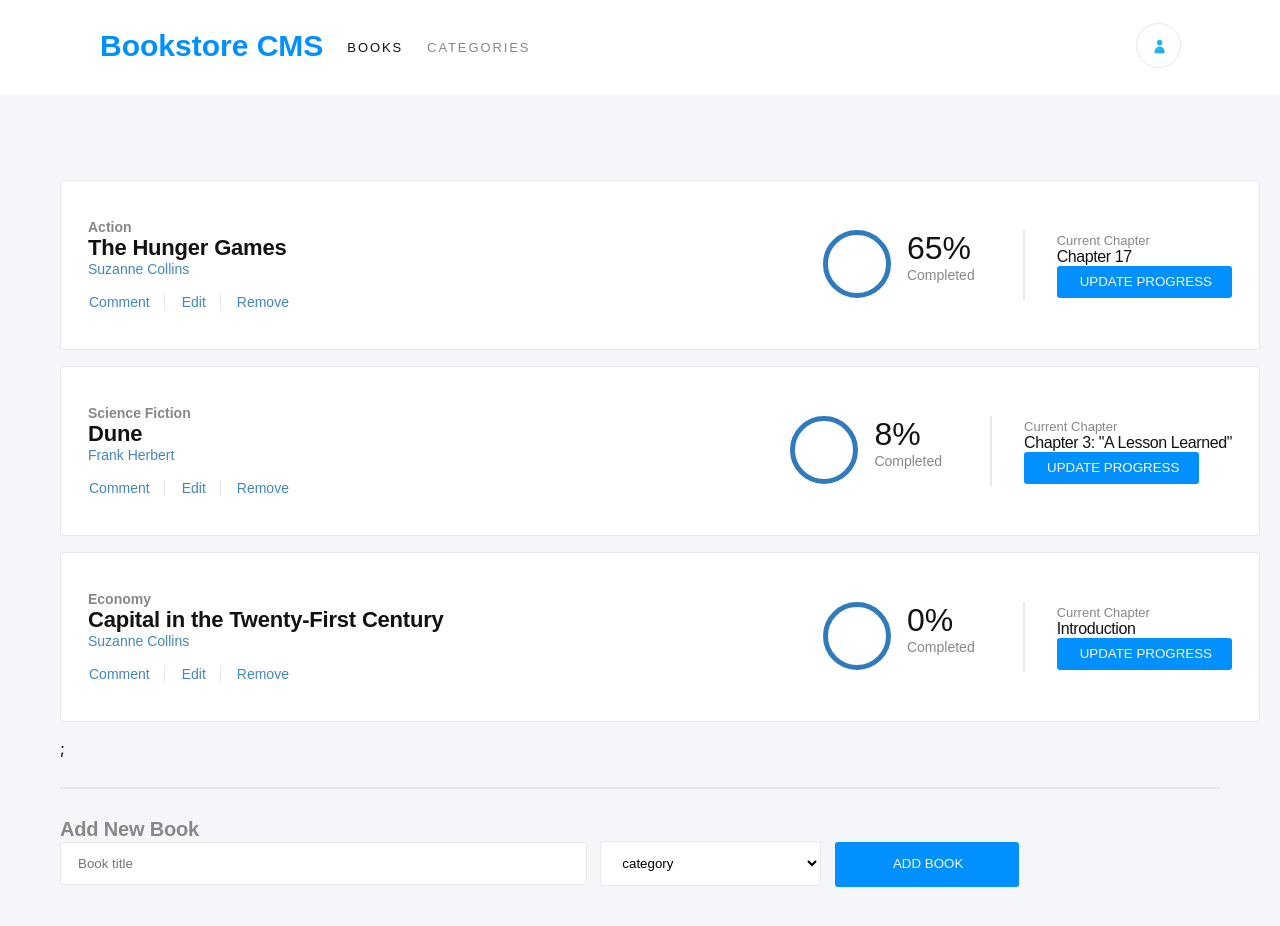
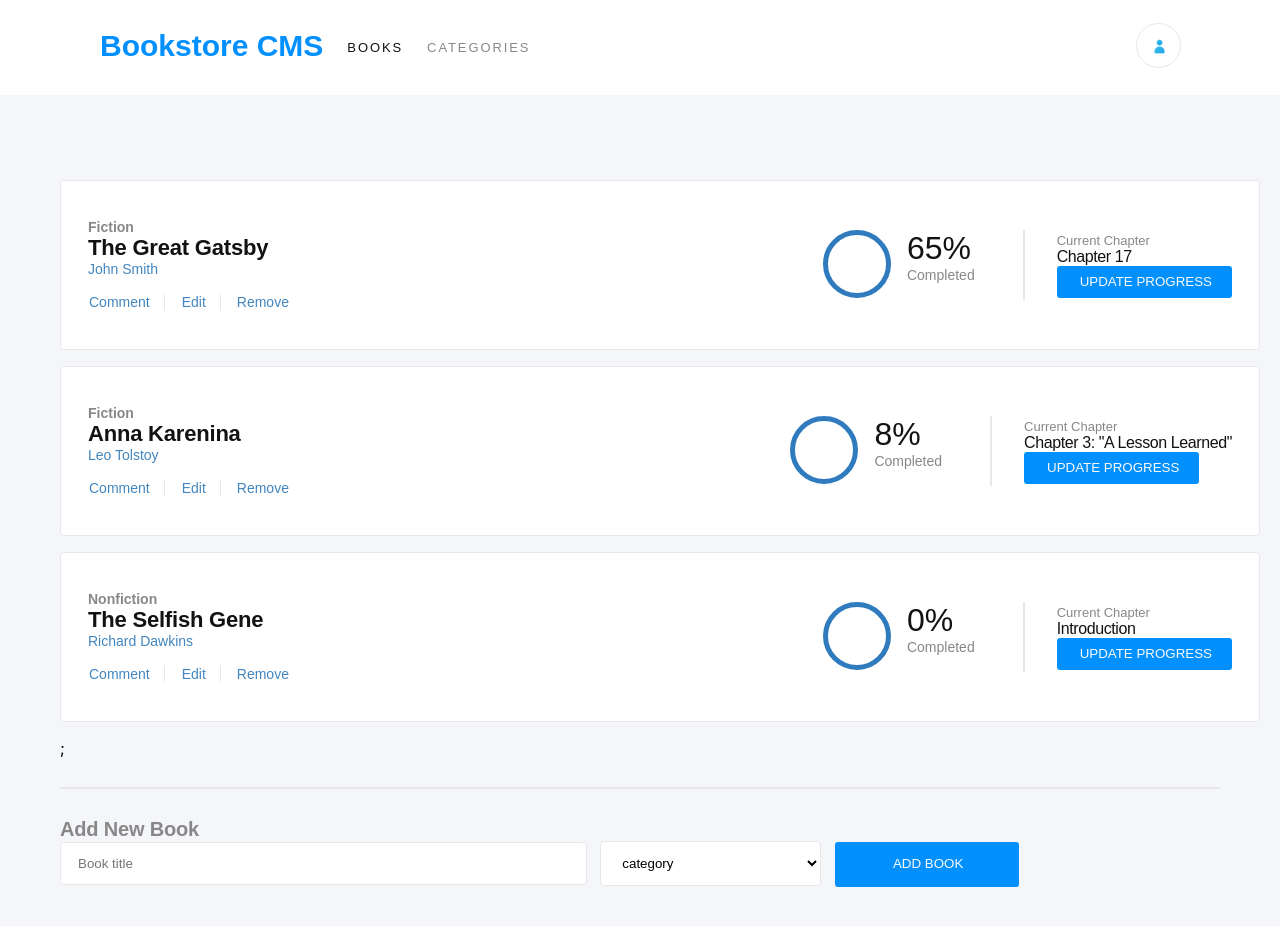
Before and after one commit to lily4178993/my-book-store, a React (Create React App) app: page / in a window 1280 px wide. Shown: the top 926 px of the page. Built offline with nearby package versions, Linux system fonts and the light colour scheme.

Commit message:
Access booksSlice state variables

```diff
--- a/src/components/BooksCard.jsx
+++ b/src/components/BooksCard.jsx
@@ -1,8 +1,10 @@
 import React from 'react';
-import PropTypes from 'prop-types';
+import { useSelector } from 'react-redux';
 import BooksCardCSS from 'components/styles/BooksCard.module.css';
 
-const BooksCard = ({ booksData }) => (
+const BooksCard = () => {
+  const booksData = useSelector((state) => state.book.books);
+  return (
     <>
       {booksData.map((book) => (
         <div
@@ -41,16 +43,6 @@ const BooksCard = ({ booksData }) => (
       ;
     </>
   );
-
-BooksCard.propTypes = {
-  booksData: PropTypes.arrayOf(
-    PropTypes.shape({
-      title: PropTypes.string.isRequired,
-      author: PropTypes.string.isRequired,
-      category: PropTypes.string.isRequired,
-      percentageCompletion: PropTypes.string.isRequired,
-    }),
-  ).isRequired,
 };
 
 export default BooksCard;
```
Lines whose indentation alone changed are shown as unchanged.
